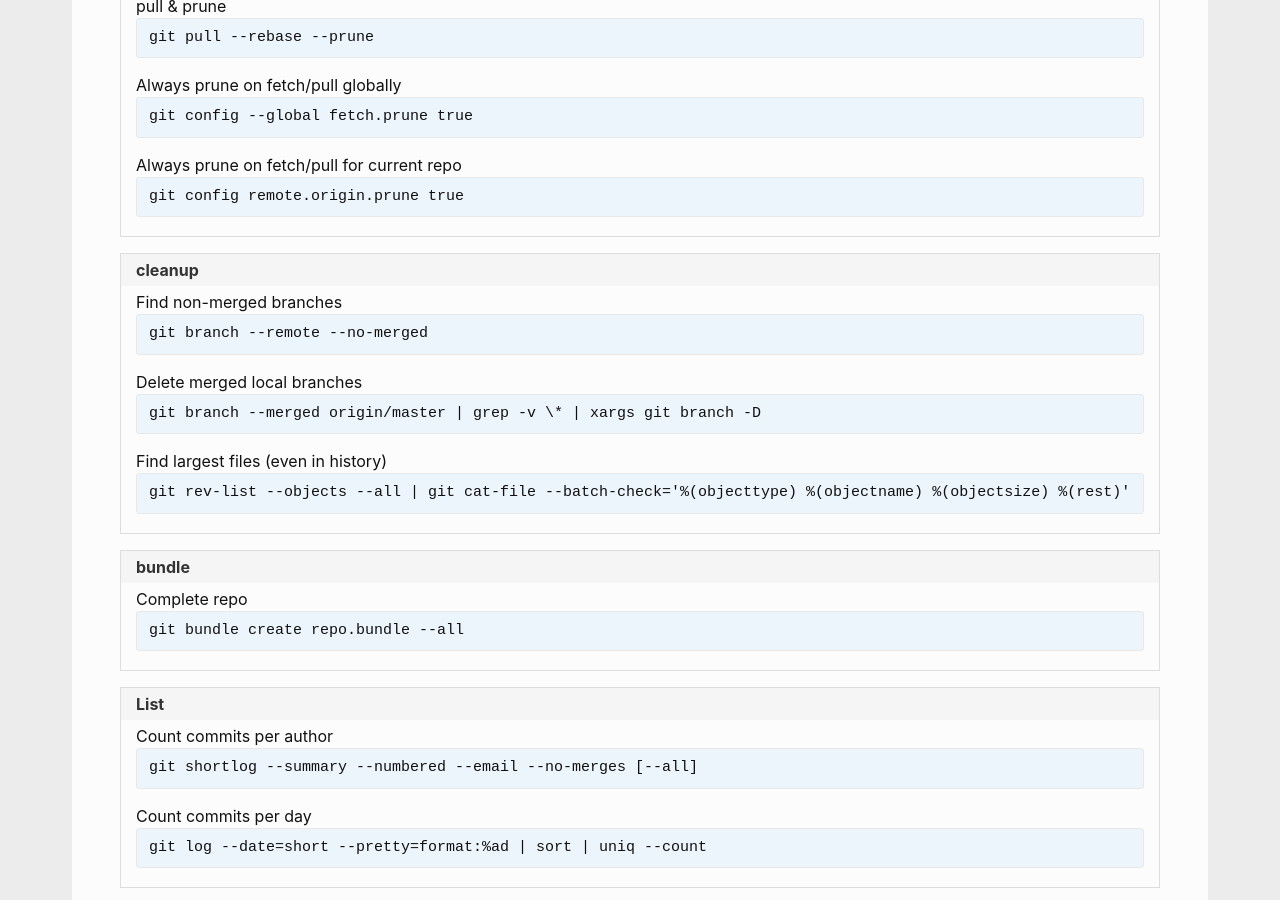
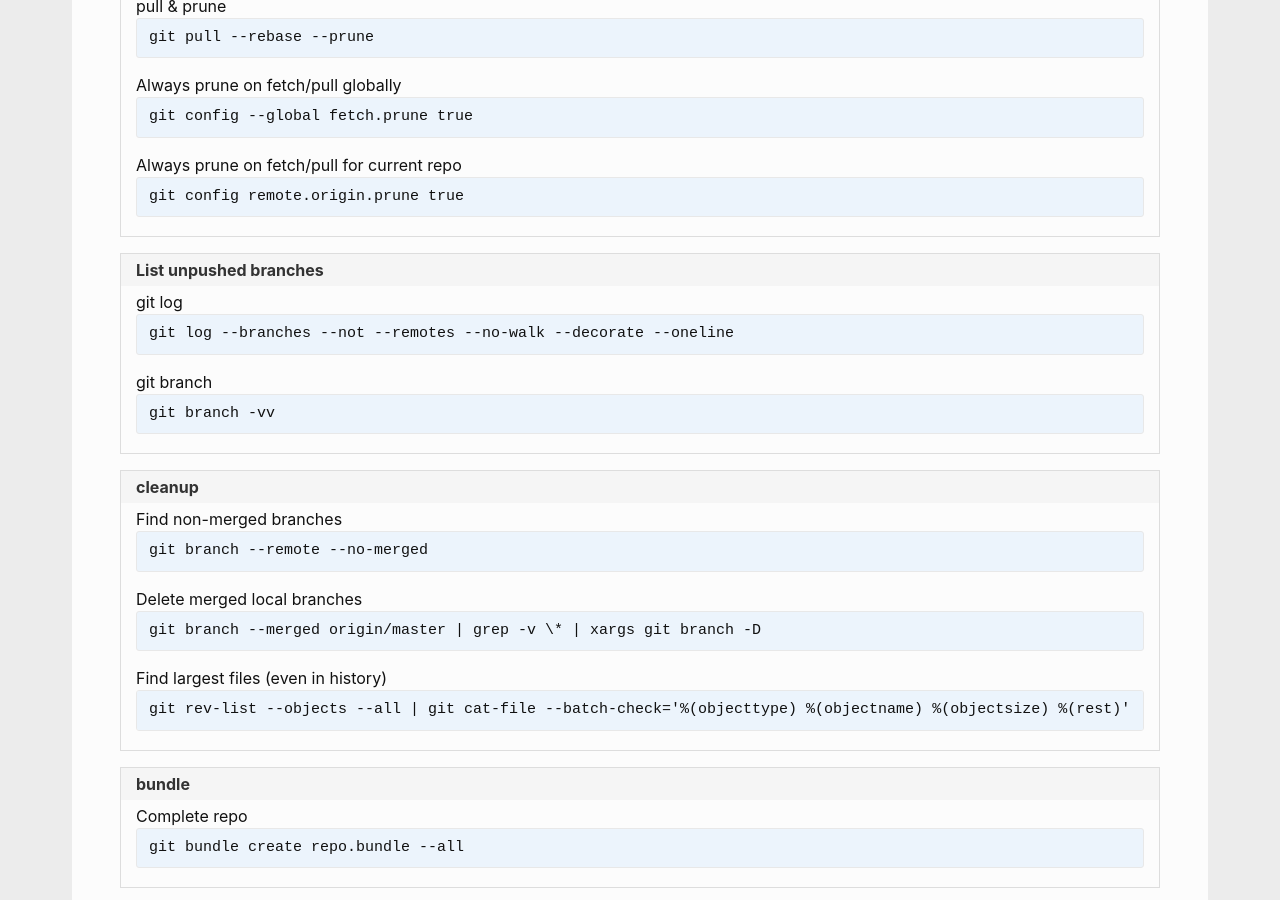
Before and after one commit to andreas-mausch/cheatsheets, a Jekyll site: the page built from _cheatsheets/git.md, in a window 1280 px wide and 900 px high, scrolled down 897 px. Built offline with Jekyll 4.4.1, drawn with Linux system fonts in a browser that asks for light colours.

Commit message:
List unpushed branches

```diff
--- a/_cheatsheets/git.md
+++ b/_cheatsheets/git.md
@@ -19,6 +19,10 @@ section:
       pull & prune: git pull --rebase --prune
       Always prune on fetch/pull globally: git config --global fetch.prune true
       Always prune on fetch/pull for current repo: git config remote.origin.prune true
+  - name: List unpushed branches
+    commands:
+      git log: git log --branches --not --remotes --no-walk --decorate --oneline
+      git branch: git branch -vv
   - name: cleanup
     commands:
       Find non-merged branches: git branch --remote --no-merged
```
